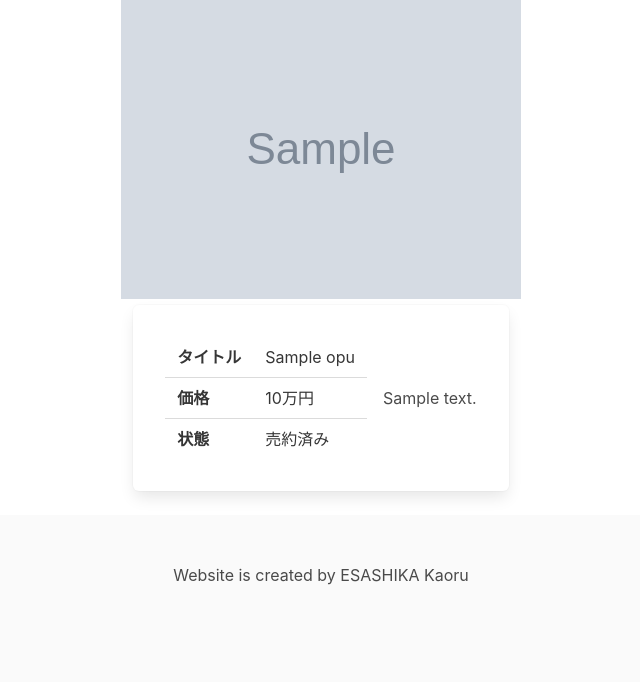
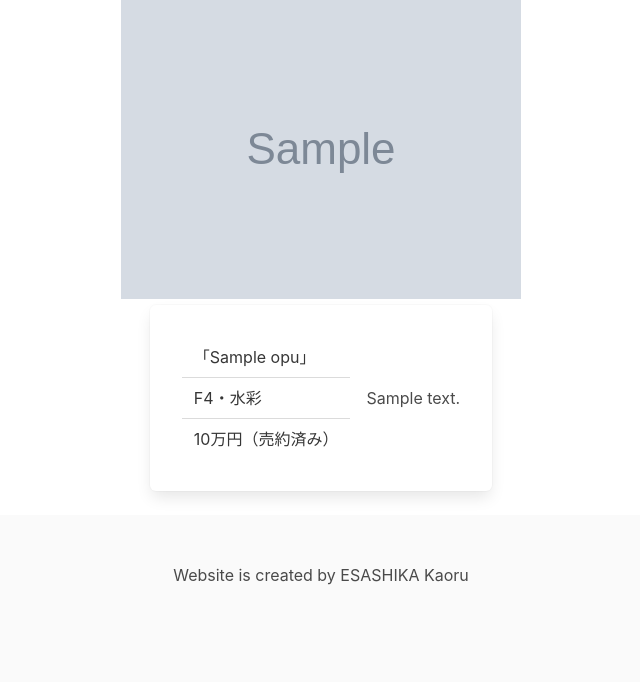
Before and after one commit to pluser/esashika-art-catalogue, a Django app: page /catalogue/1/ in a window 1280 px wide. Shown: the part 105-787 px from the top of the page, without its empty margins (319-959 px from the left). Run offline with Django 3.2, Linux system fonts and the light colour scheme; tables that the repository leaves empty hold one stand-in row (values such as "Sample post"); grey boxes marked "Sample" are stand-in pictures.

Commit message:
make simple detail view

```diff
--- a/catalogue/templates/catalogue/detail.html
+++ b/catalogue/templates/catalogue/detail.html
@@ -13,16 +13,13 @@
 			<table class="table">
 				<tbody>
 					<tr>
-						<th>タイトル</th>
-						<td>{{ opus.opus_title }}</td>
+						<td>「{{ opus.opus_title }}」</td>
 					</tr>
 					<tr>
-						<th>価格</th>
-						<td>10万円</td>
+						<td>F4・水彩</td>
 					</tr>
 					<tr>
-						<th>状態</th>
-						<td>売約済み</td>
+						<td>10万円（売約済み）</td>
 					</tr>
 				</tbody>
 			</table>
```
